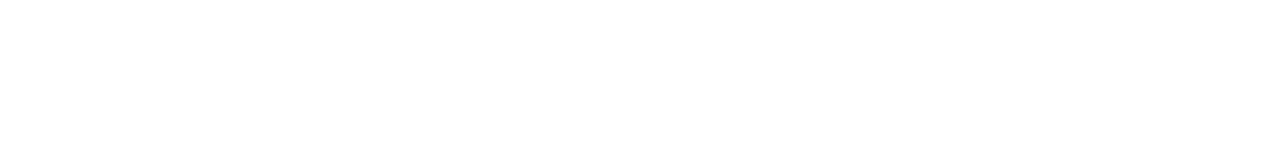
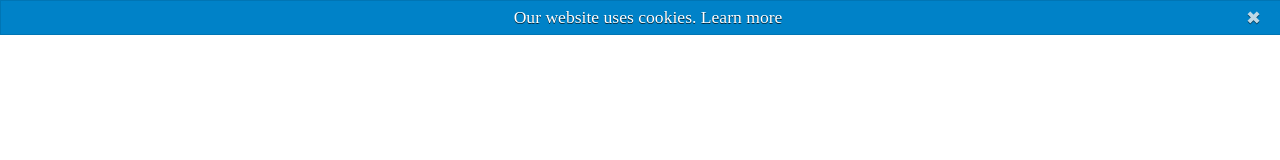
Before and after one commit to daynis-olman/GDPR-Sticky-Bar, a plain HTML site: page index.html in a window 1280 px wide. Drawn offline with nearby package versions, Linux system fonts and the light colour scheme.

Commit message:
Add Alert configuration script

```diff
--- a/index.html
+++ b/index.html
@@ -14,4 +14,21 @@
 <body>
 	<div id="gdpr-alert-container"></div>
 </body>
+
+
+<script>
+(function($){
+  $(document).ready(function() {
+        $('#gdpr-alert-container').stickyalert({
+            barColor: '#0082c8', // alert background color
+            barFontColor: '#FFF', // text font color
+            barFontSize: '1.1rem', // text font size
+            barText: 'Our website uses cookies. Learn more', // the text to display, linked with barTextLink
+            barTextLink: '/privacy#cookies', // url for anchor
+            cookieRememberDays: '365', // in days
+            displayDelay: '3000' // in milliseconds, 3 second default
+        });
+    });
+})(jQuery);
+</script>
 </html>
```
